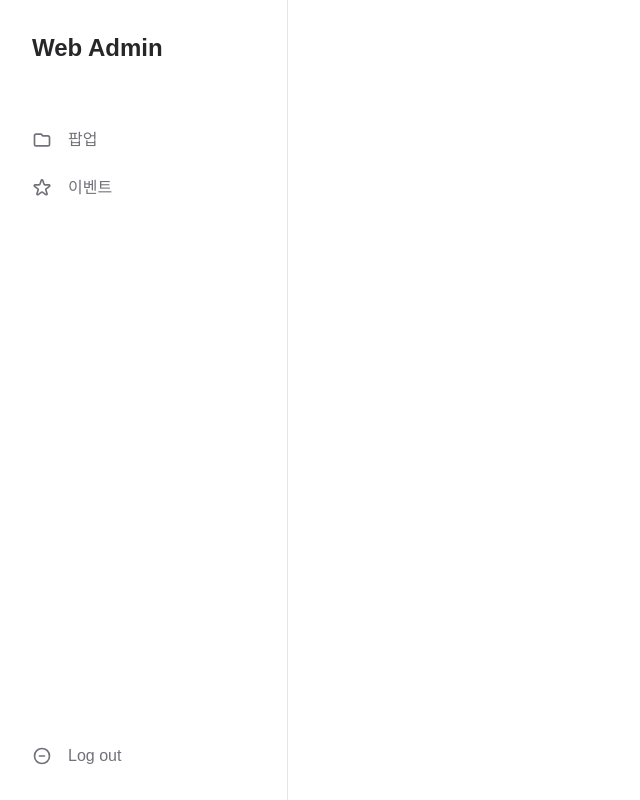
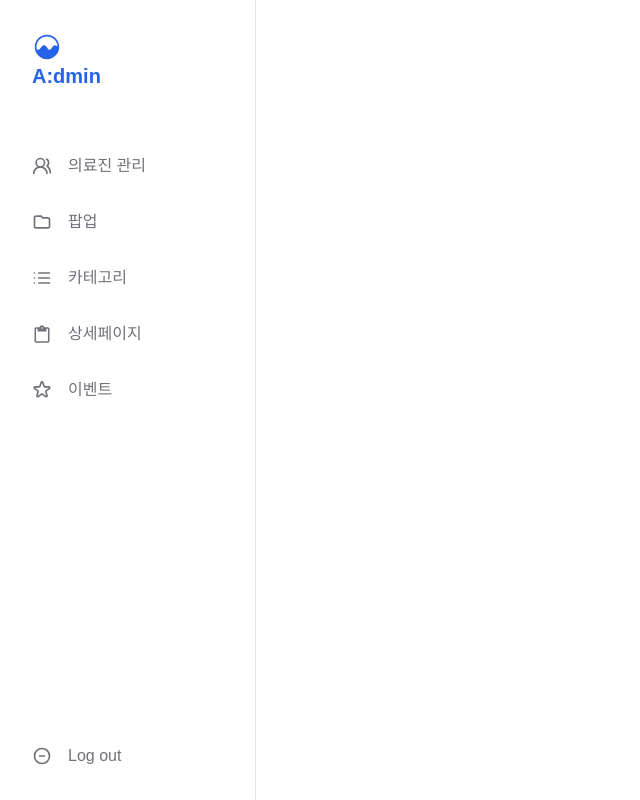
Before and after one commit to dev-hyeonmin/admin-frontend, a React (Vite) app: page / in a window 1280 px wide. Shown: the whole page, without its empty margins (0-640 px from the left). Built offline with nearby package versions, Linux system fonts and the light colour scheme; a web font is replaced by a local one.

Commit message:
feat: Header ui

```diff
--- a/src/components/Container.tsx
+++ b/src/components/Container.tsx
@@ -1,19 +1,24 @@
 import { Helmet } from 'react-helmet-async';
 import { ReactNode } from 'react';
+import Box from '@components/layout/box/Box.tsx';
 
 interface ContainerProps {
   title: string;
+  prefix?: React.ReactNode;
   children: ReactNode;
 }
 
-const Container = ({ title, children }: ContainerProps) => {
+const Container = ({ title, prefix, children }: ContainerProps) => {
   return (
-    <div className="absolute left-72 w-[calc(100%-288px)] py-8 px-16">
+    <div className="absolute left-72 w-[calc(100%-256px)] py-8 px-16">
       <Helmet>
         <title>Admin | {title}</title>
       </Helmet>
 
-      <h1 className="mb-16 font-bold text-3xl text-zinc-800">{title}</h1>
+      <Box align="space-between" verticalAlign="middle" className="mb-16">
+        <h1 className="font-bold text-2xl text-zinc-800">{title}</h1>
+        <div>{prefix}</div>
+      </Box>
 
       {children}
     </div>
--- a/src/components/Header.tsx
+++ b/src/components/Header.tsx
@@ -4,29 +4,62 @@ import { Link } from 'react-router';
 import { HiOutlineFolder } from 'react-icons/hi';
 import { HiOutlineStar } from 'react-icons/hi';
 import { HiOutlineMinusCircle } from 'react-icons/hi';
+import { LuUsersRound } from 'react-icons/lu';
+import { FiList } from 'react-icons/fi';
+import { IoMdClipboard } from 'react-icons/io';
+
+const menus = [
+  {
+    name: '의료진 관리',
+    link: '/staff',
+    icon: <LuUsersRound className="text-xl" />,
+  },
+  {
+    name: '팝업',
+    link: '/popup',
+    icon: <HiOutlineFolder className="text-xl" />,
+  },
+  {
+    name: '카테고리',
+    link: '/category',
+    icon: <FiList className="text-xl" />,
+  },
+  {
+    name: '상세페이지',
+    link: '/product',
+    icon: <IoMdClipboard className="text-xl" />,
+  },
+  {
+    name: '이벤트',
+    link: '/event',
+    icon: <HiOutlineStar className="text-xl" />,
+  },
+];
 
 const Header = () => {
   return (
-    <header className="fixed top-0 left-0 w-72 py-8 px-8 h-full z-50 bg-white border-r border-zinc-200">
+    <header className="fixed top-0 left-0 w-64 py-8 px-8 h-full z-50 bg-white border-r border-zinc-200">
       <Logo width="128px" />
 
-      <Box direction="vertical" className="mt-16 gap-6">
-        <Link to="/popup" className="text-zinc-500">
-          <Box verticalAlign="middle" align="center" className="gap-4">
-            <HiOutlineFolder className="text-xl" />
-            팝업
-          </Box>
-        </Link>
-
-        <Link to="/" className="text-zinc-500">
-          <Box verticalAlign="middle" align="center" className="gap-4">
-            <HiOutlineStar className="text-xl" />
-            이벤트
-          </Box>
-        </Link>
+      <Box direction="vertical" className="mt-16 gap-8">
+        {menus.map((menu) => (
+          <Link
+            key={menu.link}
+            to="/popup"
+            className="w-full text-zinc-500 hover:text-zinc-900 hover:font-bold transition"
+          >
+            <Box verticalAlign="middle" className="gap-4">
+              {menu.icon}
+              {menu.name}
+            </Box>
+          </Link>
+        ))}
       </Box>
 
-      <button type="button" className="absolute bottom-8 left-0 px-8 text-zinc-500">
+      <button
+        type="button"
+        className="absolute bottom-8 left-0 px-8 text-zinc-500 hover:text-red-700"
+      >
         <Box verticalAlign="middle" align="center" className="gap-4">
           <HiOutlineMinusCircle className="text-xl" />
           Log out
--- a/src/components/common/Logo.tsx
+++ b/src/components/common/Logo.tsx
@@ -1,4 +1,5 @@
 import { Link } from 'react-router';
+import { IoIosAnalytics } from 'react-icons/io';
 
 interface LogoProps {
   width?: string;
@@ -6,9 +7,10 @@ interface LogoProps {
 
 const Logo = ({}: LogoProps) => {
   return (
-    <Link to="/" className="text-2xl font-bold text-zinc-800">
+    <Link to="/" className="text-xl font-bold text-blue-600">
       {/*<img src="/assets/logo-b.png" width={width} alt="clinic" />*/}
-      Web Admin
+      <IoIosAnalytics className="text-3xl" />
+      A:dmin
     </Link>
   );
 };
```
